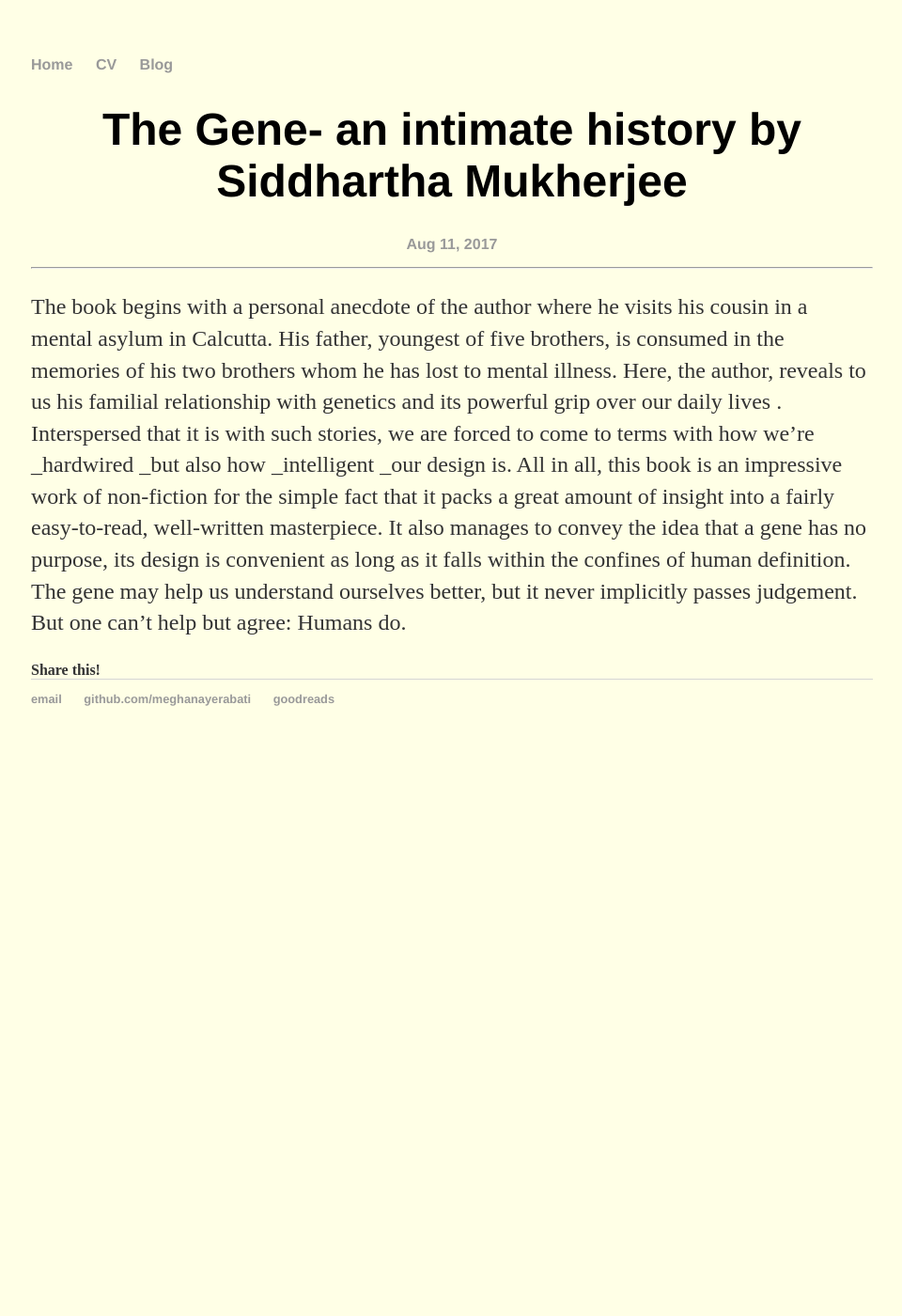
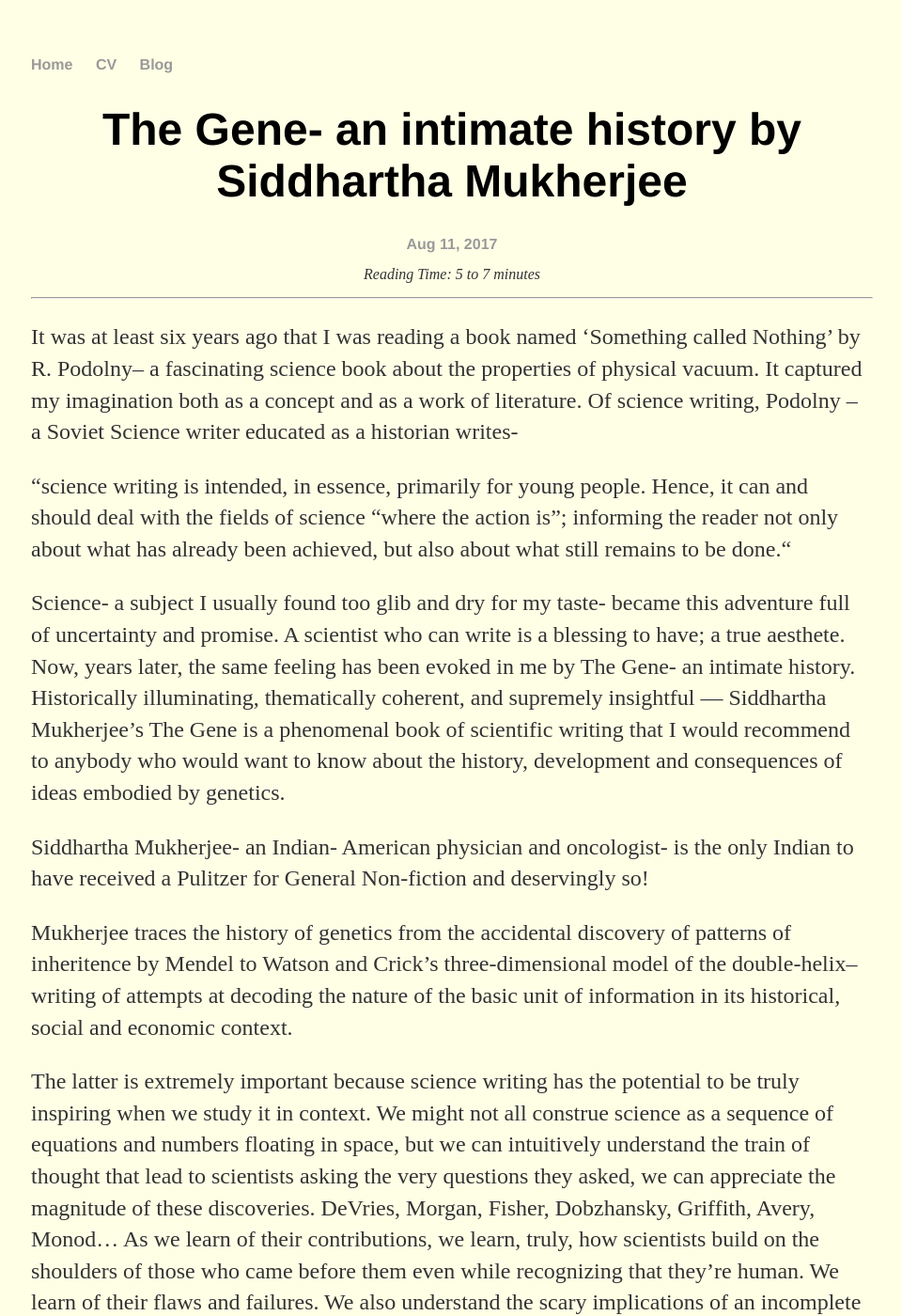
Before and after one commit to myerabati/meghanayerabati.github.io, a Jekyll site: the page built from Reviews/_posts/2017-08-11-the-gene-an-intimate-history.md, in a window 1280 px wide and 1400 px high. Shown: the whole window at 94% size, without its empty margins (159-1119 px from the left). Built offline with Jekyll 4.4.1, drawn with Linux system fonts in a browser that asks for light colours; some of the changed text lies outside the part shown.

Commit message:
Modified posts

```diff
--- a/Reviews/_posts/2017-08-11-the-gene-an-intimate-history.md
+++ b/Reviews/_posts/2017-08-11-the-gene-an-intimate-history.md
@@ -1,7 +1,29 @@
 ---
 layout: post
 title: "The Gene- an intimate history by Siddhartha Mukherjee"
-date: 2017-08-11
+description: Historically illuminating, thematically coherent, and supremely insightful — Siddhartha Mukherjee’s The Gene is a phenomenal book of scientific writing that I would recommend to anybody who would want to know about the history, development and consequences of ideas embodied by genetics.
+
+total_time: 5 to 7 minutes
 ---
 
-The book begins with a personal anecdote of the author where he visits his cousin in a mental asylum in Calcutta. His father, youngest of five brothers, is consumed in the memories of his two brothers whom he has lost to mental illness. Here, the author, reveals to us his familial relationship with genetics and its powerful grip over our daily lives .  Interspersed that it is with such stories, we are forced to come to terms with how we're _hardwired _but also how _intelligent _our design is. All in all, this book is an impressive work of non-fiction for the simple fact that it packs a great amount of insight into a fairly easy-to-read, well-written masterpiece. It also manages to convey the idea that a gene has no purpose, its design is convenient as long as it falls within the confines of human definition.  The gene may help us understand ourselves better, but it never implicitly passes judgement. But one can't help but agree: Humans do.
+It was at least six years ago that I was reading a book named ‘Something called Nothing’ by R. Podolny– a fascinating science book about the properties of physical vacuum. It captured my imagination both as a concept and as a work of literature. Of science writing, Podolny – a Soviet Science writer educated as a historian writes-
+
+“science writing is intended, in essence, primarily for young people. Hence, it can and should deal with the fields of science “where the action is”; informing the reader not only about what has already been achieved, but also about what still remains to be done.“
+
+Science- a subject I usually found too glib and dry for my taste-  became this adventure full of uncertainty and promise. A scientist who can write is a blessing to have; a true aesthete. Now, years later, the same feeling has been evoked in me by The Gene- an intimate history. Historically illuminating, thematically coherent, and supremely insightful — Siddhartha Mukherjee’s The Gene is a phenomenal book of scientific writing that I would recommend to anybody who would want to know about the history, development and consequences of ideas embodied by genetics.
+
+Siddhartha Mukherjee- an Indian- American physician and oncologist- is the only Indian to have received a Pulitzer for General Non-fiction and deservingly so!
+
+Mukherjee traces the history of genetics from the accidental discovery of patterns of inheritence by Mendel to Watson and Crick’s  three-dimensional model of the double-helix– writing of attempts at decoding the nature of the basic unit of information in its historical, social and economic context.
+
+The latter is extremely important because science writing has the potential to be truly inspiring when we study it in context. We might not all construe science as a sequence of equations and numbers floating in space, but we can intuitively understand the train of thought that lead to scientists asking the very questions they asked, we can appreciate the magnitude of these discoveries. DeVries, Morgan, Fisher, Dobzhansky, Griffith, Avery, Monod… As we learn of their contributions, we learn, truly, how scientists build on the shoulders of those who came before them even while recognizing that they’re human.  We learn of their flaws and failures. We also understand the scary implications of an incomplete knowledge of science- such as the justification of ethical transgressions like eugenics in Nazi propoganda-  making it all the more riveting and urgent!
+
+Mukherjee then crosses into the near-fantastical space of genetic engineering and its moral repercussions – the reading of genes through gene cloning and sequencing, the consolidation of the human source code through the monumental Human Genome Project, the iconic Asilomar Conference that introduced the concept of scientific restraint in the highly potent field of genetic engineering. He builds, slowly and patiently, from simple questions towards the varying complexities of ethics, identity and disease… and mankind’s insatiable desire for perfection.
+
+He writes of the leaps in medicine made by the field of gene therapy and the real possibility of writing a human gene in the next two decades without any unnecessary hullabaloo– a hallmark of the way scientists think, unlike technologists.
+
+I wouldn’t shy from giving my two cents about the writing style because, god knows, it deserves acclaim. The book begins with a personal anecdote of the author where he visits his cousin in a mental asylum in Calcutta. His father, youngest of five brothers, is consumed in the memories of his two brothers whom he has lost to mental illness. Here, the author, reveals to us his familial relationship with genetics and its powerful grip over our daily lives .  Interspersed that it is with such stories, we are forced to come to terms with how we’re hardwired but also how intelligent our design is.
+
+All in all, this book is an impressive work of non-fiction for the simple fact that it packs a great amount of insight into a fairly easy-to-read, well-written masterpiece. It also manages to convey the idea that a gene has no purpose, its design is convenient as long as it falls within the confines of human definition.  The gene may help us understand ourselves better, but it never implicitly passes judgement.
+
+But one can’t help but agree: Humans do.
```
